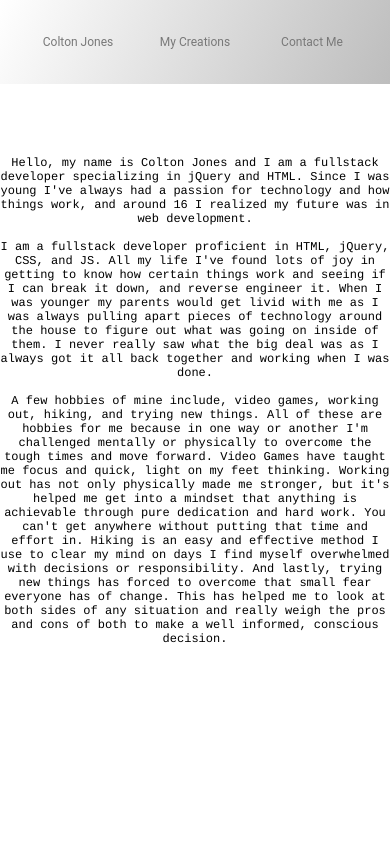
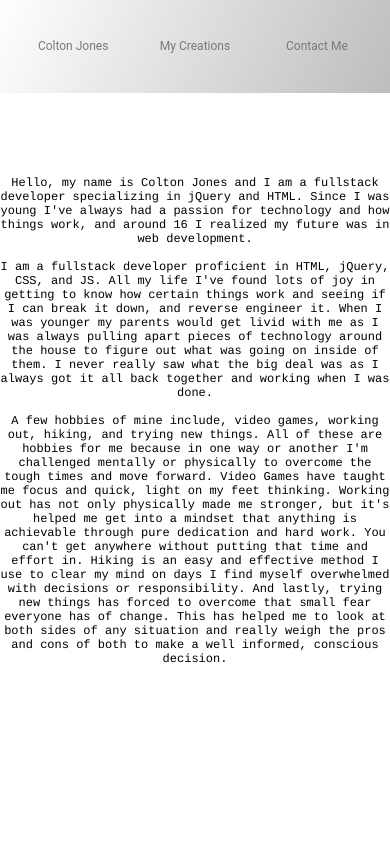
Before and after one commit to cjones1225/Colton-Jones-Portfolio, a plain HTML site: page Portfolio.html in a window 390 px wide. Shown: the top 844 px of the page. Drawn offline with Linux system fonts and the light colour scheme.

Commit message:
updated styling and html

```diff
--- a/Portfolio.html
+++ b/Portfolio.html
@@ -27,9 +27,9 @@
         <img src="quiz-app-correct.png" alt="Quiz App correct response">
     </div>
     <div id="contact" class="container">
-        <a class="contact" href="mailto: coltoncejones12@gmail.com">Email Me!</a>
+        <a class="contact" href="mailto: coltoncejones12@gmail.com">Email Me</a>
         <br></br>
-        <a class="contact" href="https://github.com/cjones1225">Check out my GitHub</a>
+        <a class="contact" href="https://github.com/cjones1225" target="_blank">Check out my GitHub!</a>
     </div>
 </body>
 </html>
--- a/portfolio.css
+++ b/portfolio.css
@@ -1,6 +1,9 @@
 *{
     margin: 0;
     padding: 0;
+}
+html {
+    scroll-behavior: smooth;
 }
 .nav {
     width: 25%;
@@ -49,6 +52,9 @@ a.contact {
     font-size: 24px;
     font-family: 'Courier New', Courier, monospace;
 }
+.container#contact {
+    margin-top: 10%;
+}
 p.bio {
     width: 75%;
     height: 100%;
@@ -93,17 +99,86 @@ p.projects {
     justify-content: center;
     text-align: center;
 }
-@media only screen and (max-width: 400px) {
+@media only screen and (max-width: 1200px) {
+    p.bio {
+        font-size: 18px;
+    }
+}
+@media only screen and (max-width: 800px) {
+    .nav {
+        width: 30%;
+        height: 100%;
+        position: fixed;
+        display: flex;
+        flex-direction: column;
+        justify-content: space-evenly;
+    }
+    .tab {
+        width: 60%;
+        height: 8%;
+        display: flex;
+        align-self: center;
+    }
+    h1 {
+        font-family: 'Roboto', sans-serif;
+        font-size: 18px;
+        font-weight: 400;
+        line-height: 48px;
+        color: #787878;
+        margin-right: auto;
+        margin-left: auto;
+        align-self: center;
+    }
+    h1.projects{
+        margin-top: 15%;
+    }
+    .container {
+        width: 70%;
+        height: 100%;
+        /*border: 1px solid black;*/
+        margin-left: auto;
+        display: flex;
+        justify-content: center;
+        flex-direction: column;
+        align-items: center;
+    }
+    p.bio {
+        width: 100%;
+        height: 100%;
+        margin-right: auto;
+        /*margin-top: 25%;*/
+        margin-left: auto;
+        margin-bottom: auto;
+        font-size: 18px;
+        font-family: "Courier";
+        font-weight: 400;
+        text-align: center;
+        justify-content: center;
+    }
+    p.projects {
+        width: 100%;
+        height: 100%;
+        margin-right: 10px;
+        margin-left: 10px;
+        /*margin-top: 10%;*/
+        font-size: 18px;
+        font-family: "Courier";
+        font-weight: 400;
+        text-align: center;
+        align-self: center;
+    }
+}
+@media only screen and (max-width: 500px) {
     .nav {
         width: 100%;
-        height: 10%;
+        height: 11%;
         position: fixed;
         display: flex;
         flex-direction: row;
         justify-content: space-evenly;
     }
     .tab {
-        width: 20%;
+        width: 25%;
         height: 60%;
         display: flex;
         align-self: center;
@@ -135,7 +210,7 @@ p.projects {
         width: 100%;
         height: 80%;
         margin-right: auto;
-        margin-top: 25%;
+        margin-top: 30%;
         margin-left: auto;
         margin-bottom: auto;
         font-size: 12px;
@@ -168,7 +243,7 @@ p.projects {
     }
     .tab {
         width: 20%;
-        height: 100%;
+        height: 60%;
         display: flex;
         align-self: center;
     }
```
